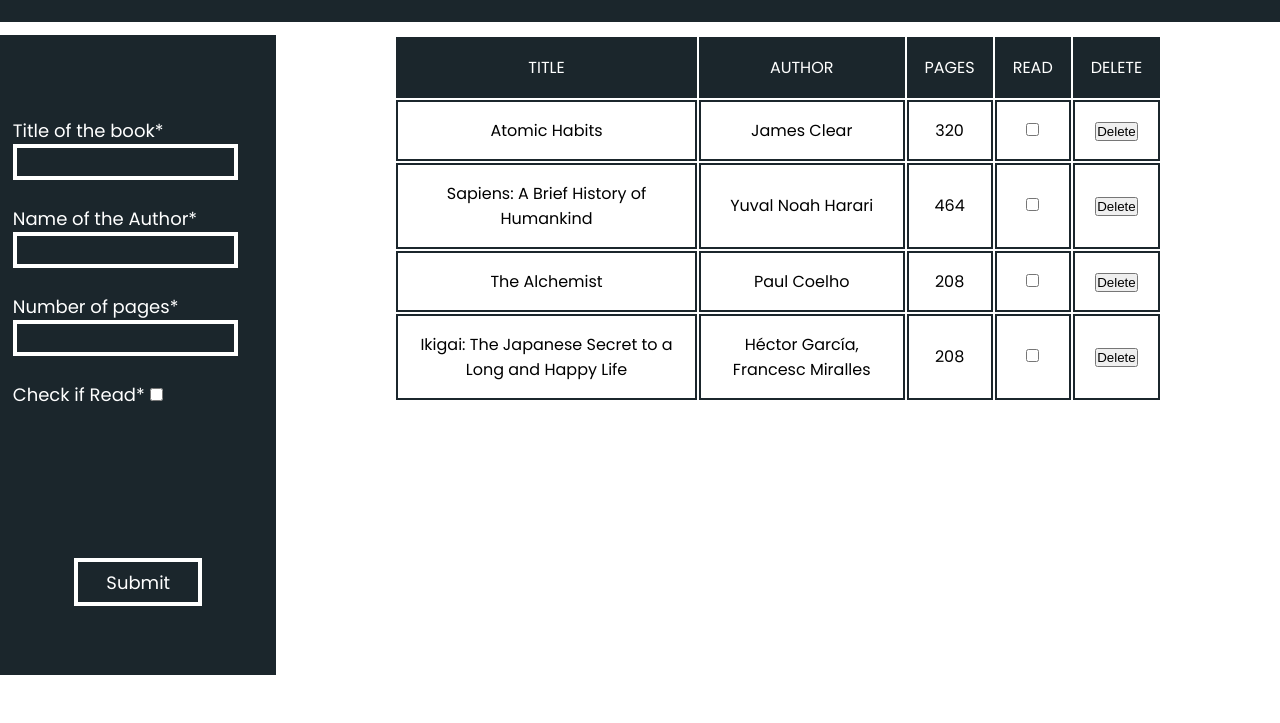
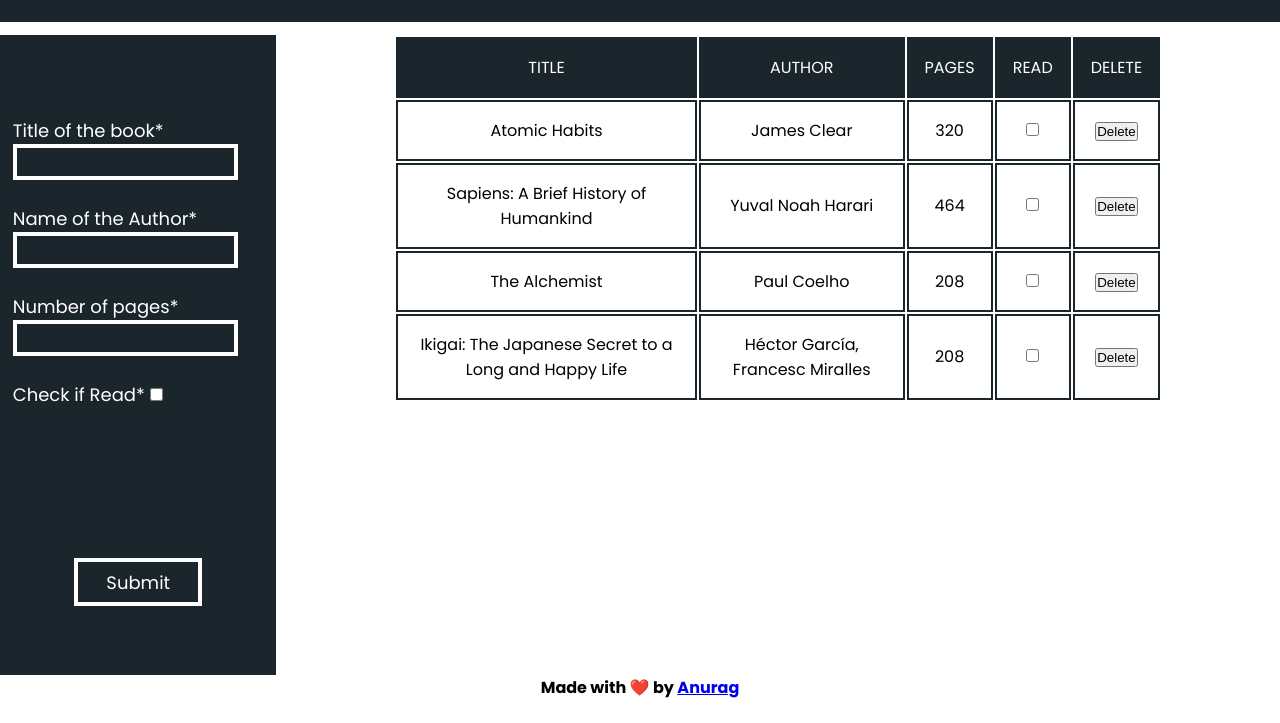
Before and after one commit to Garuna-A/Book-list, a plain HTML site: page index.html in a window 1280 px wide. Shown: the part 77-800 px from the top of the page. Drawn offline with Linux system fonts and the light colour scheme.

Commit message:
Add footer

```diff
--- a/index.html
+++ b/index.html
@@ -91,6 +91,9 @@
                 </table>
             </div>
     </div>
+    <footer>
+        Made with ❤️ by <a href="https://github.com/Garuna-A">Anurag</a>
+    </footer>
     <script src="script.js"></script>
 </body>
 </html>
--- a/style.css
+++ b/style.css
@@ -93,3 +93,8 @@ input:hover{
     border: 4px solid #1B262C;
     color: #1B262C;
 }
+footer{
+    text-align: center;
+    font-family: "poppins";
+    font-weight: 700;
+}
```
